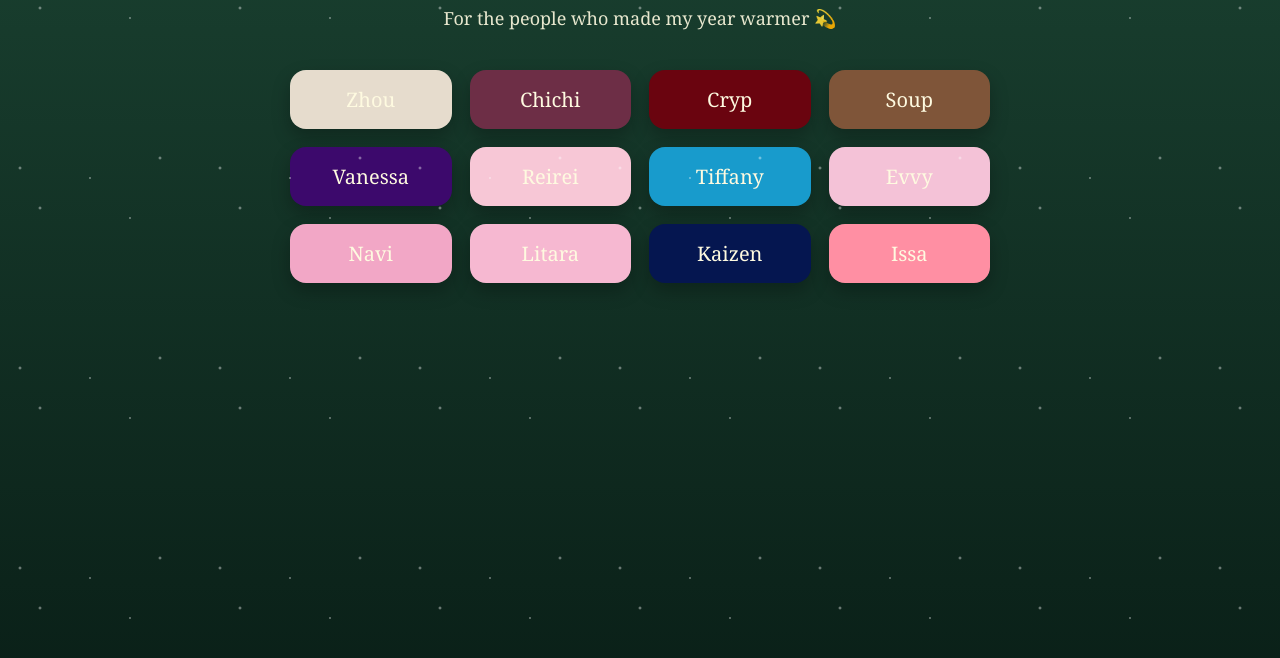
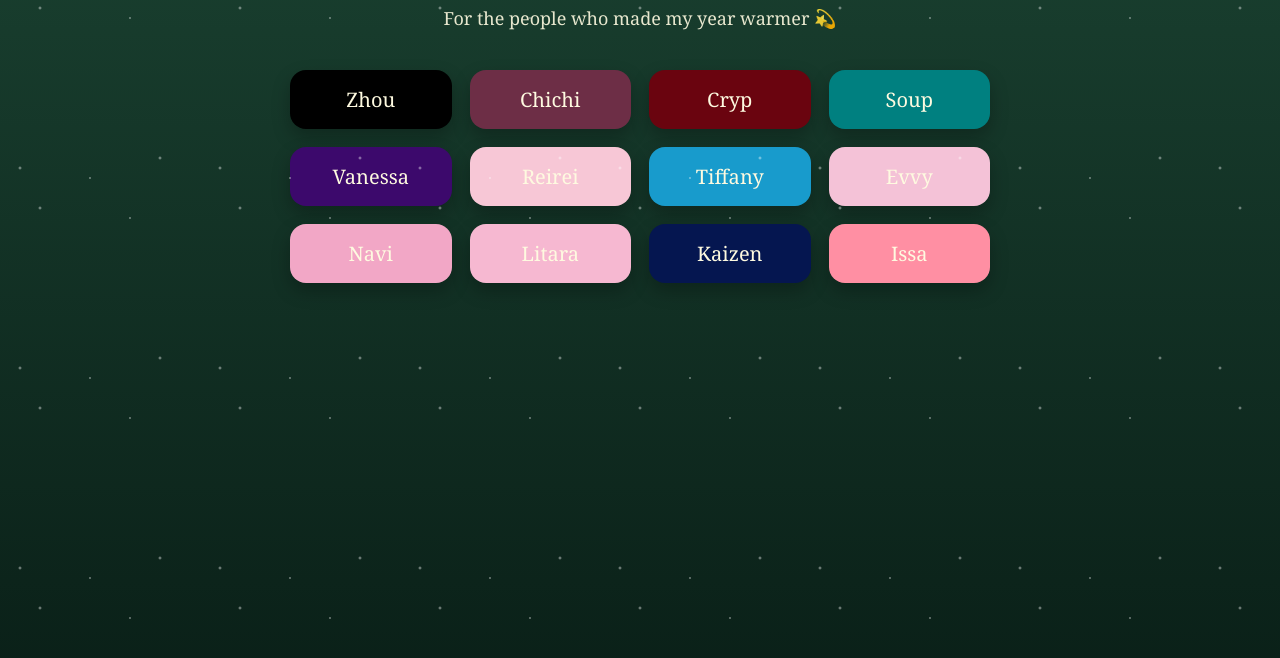
Before and after one commit to lilliesforlilli-byte/arsonistcultfamily-christmasgifts, a plain HTML site: page index.html in a window 1280 px wide. Shown: the part 162-820 px from the top of the page. Drawn offline with Linux system fonts and the light colour scheme.

Commit message:
Update index.html

```diff
--- a/index.html
+++ b/index.html
@@ -65,10 +65,10 @@
     }
 
     /* INDIVIDUAL BUTTON COLORS */
-    .zhou { background: #e6dccd; color: #3a2f2f; }
+    .zhou { background: #000000; color: #3a2f2f; }
     .chichi { background: #6d2e46; }
     .cryp { background: #6a040f; }
-    .soup { background: #7f5539; }
+    .soup { background: #008080; }
     .vanessa { background: #3c096c; }
     .reirei { background: #f7c7d6; color: #3a2f2f; }
     .tiffany { background: #189bcc; }
```
